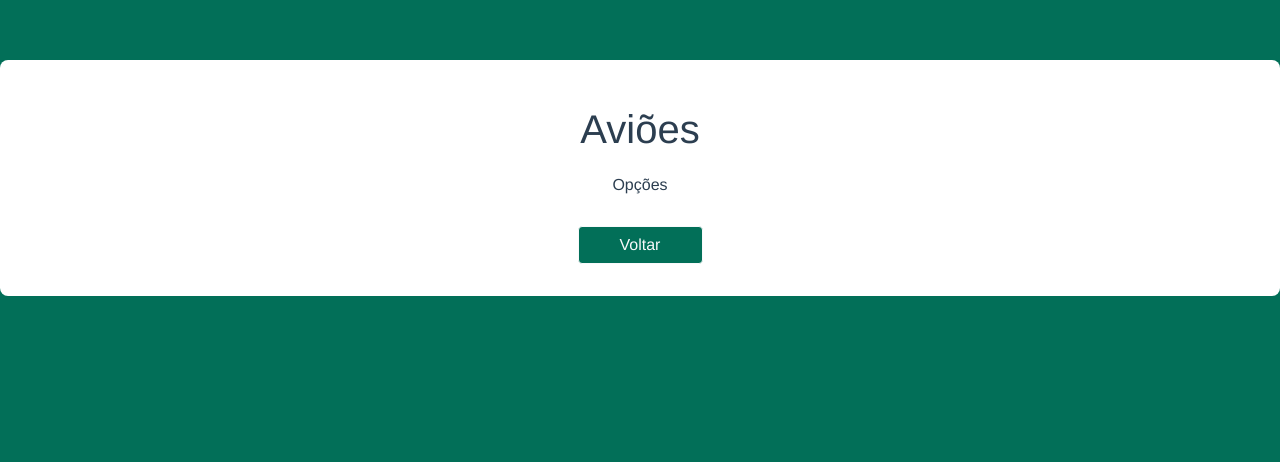
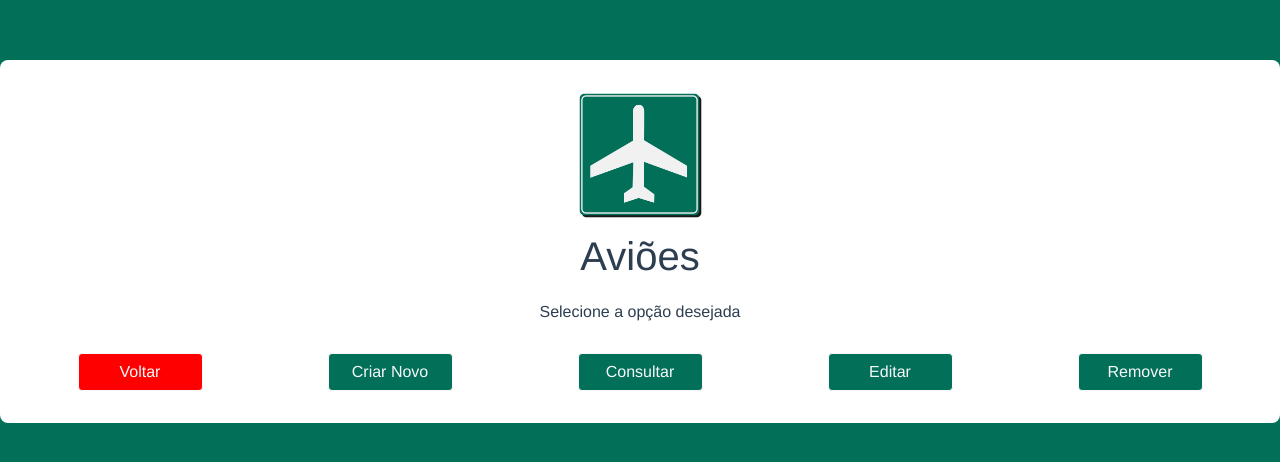
Before and after one commit to hkalife/flight-web, a Vue app in the folder flight-vue/: page / in a window 1280 px wide. Both pictures are taken after a click on the button "Aviões". Shown: the top 462 px of the page. Built offline with nearby package versions, Linux system fonts and the light colour scheme.

Commit message:
feat(vue) - refatoração de telas genéricas

```diff
--- a/flight-vue/src/components/HelloWorld.vue
+++ b/flight-vue/src/components/HelloWorld.vue
@@ -12,15 +12,20 @@
       </div>
     </div>
 
-    <div v-if="menuAviao" id="menuAviao">
-      <h1 id="titulo">Aviões</h1>
-      <p id="subtitulo">Opções</p>
+    <div v-if="menuEntidade" id="menuAviao">
+      <img id="airportLogo" src="../assets/airport.png">
+      <h1 id="titulo">{{ nomeEntidadeTela }}</h1>
+      <p id="subtitulo">Selecione a opção desejada</p>
       <div id="linhaBotoes">
-        <button id="botaoEntidade" type="button" class="col-sm-12 btn btn-outline-light" v-on:click="voltarMenuPrincipal()">Voltar</button>
+        <button id="botaoVoltar" type="button" class="col-sm-12 btn btn-outline-light" v-on:click="voltarMenuPrincipal()">Voltar</button>
+        <button id="botaoEntidade" type="button" class="col-sm-12 btn btn-outline-light" v-on:click="teste()">Criar Novo</button>
+        <button id="botaoEntidade" type="button" class="col-sm-12 btn btn-outline-light" v-on:click="teste()">Consultar</button>
+        <button id="botaoEntidade" type="button" class="col-sm-12 btn btn-outline-light" v-on:click="teste()">Editar</button>
+        <button id="botaoEntidade" type="button" class="col-sm-12 btn btn-outline-light" v-on:click="teste()">Remover</button>
       </div>
     </div>
 
-    <div v-if="menuTripulantes" id="menuTripulantes">
+    <!--<div v-if="menuTripulantes" id="menuTripulantes">
       <h1 id="titulo">Tripulantes</h1>
       <p id="subtitulo">Opções</p>
       <div id="linhaBotoes">
@@ -34,7 +39,7 @@
       <div id="linhaBotoes">
         <button id="botaoEntidade" type="button" class="col-sm-12 btn btn-outline-light" v-on:click="voltarMenuPrincipal()">Voltar</button>
       </div>
-    </div>
+    </div>-->
 
     <!--<div id="secaoRequisicao">
       <p>Digite o código do avião: </p>
@@ -69,9 +74,11 @@ export default {
       requisicaoOk: false,
       algoErrado: false,
       menuPrincipal: true,
-      menuAviao: false,
-      menuTripulantes: false,
-      menuVoos: false
+      //menuAviao: false,
+      //menuTripulantes: false,
+      //menuVoos: false,
+      menuEntidade: false,
+      nomeEntidadeTela: ''
     }
   },
   methods: {
@@ -101,27 +108,23 @@ export default {
     },
     voltarMenuPrincipal() {
       this.menuPrincipal = true
-      this.menuAviao = false
-      this.menuTripulantes = false
-      this.menuVoos = false
+      this.nomeEntidadeTela = 'Flight Web'
+      this.menuEntidade = false
     },
     paginaAvioes () {
       this.menuPrincipal = false
-      this.menuAviao = true
-      this.menuTripulantes = false
-      this.menuVoos = false
+      this.nomeEntidadeTela = 'Aviões'
+      this.menuEntidade = true
     },
     paginaTripulantes () {
       this.menuPrincipal = false
-      this.menuAviao = false
-      this.menuTripulantes = true
-      this.menuVoos = false
+      this.nomeEntidadeTela = 'Tripulantes'
+      this.menuEntidade = true
     },
     paginaVoos () {
       this.menuPrincipal = false
-      this.menuAviao = false
-      this.menuTripulantes = false
-      this.menuVoos = true
+      this.nomeEntidadeTela = 'Voos'
+      this.menuEntidade = true
     }
   }
 }
@@ -148,9 +151,17 @@ a {
 }
 #botaoEntidade {
   width: 10%;
-  margin-right: 10%;
-  margin-left: 10%;
+  margin-right: 5%;
+  margin-left: 5%;
   background-color: #026F58;
+  padding-right: 1rem;
+  padding-left: 1rem;
+}
+#botaoVoltar {
+  width: 10%;
+  margin-right: 5%;
+  margin-left: 5%;
+  background-color: #ff0000;
   padding-right: 1rem;
   padding-left: 1rem;
 }
```
